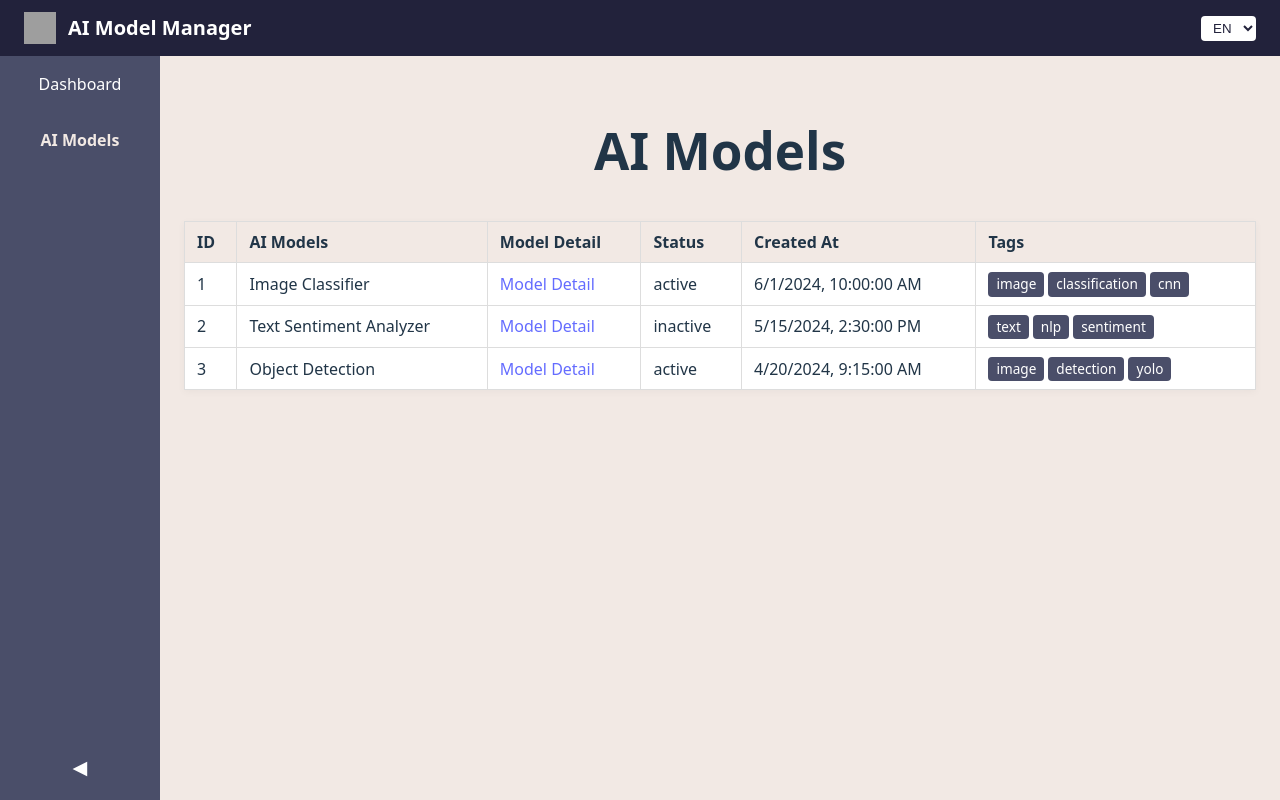
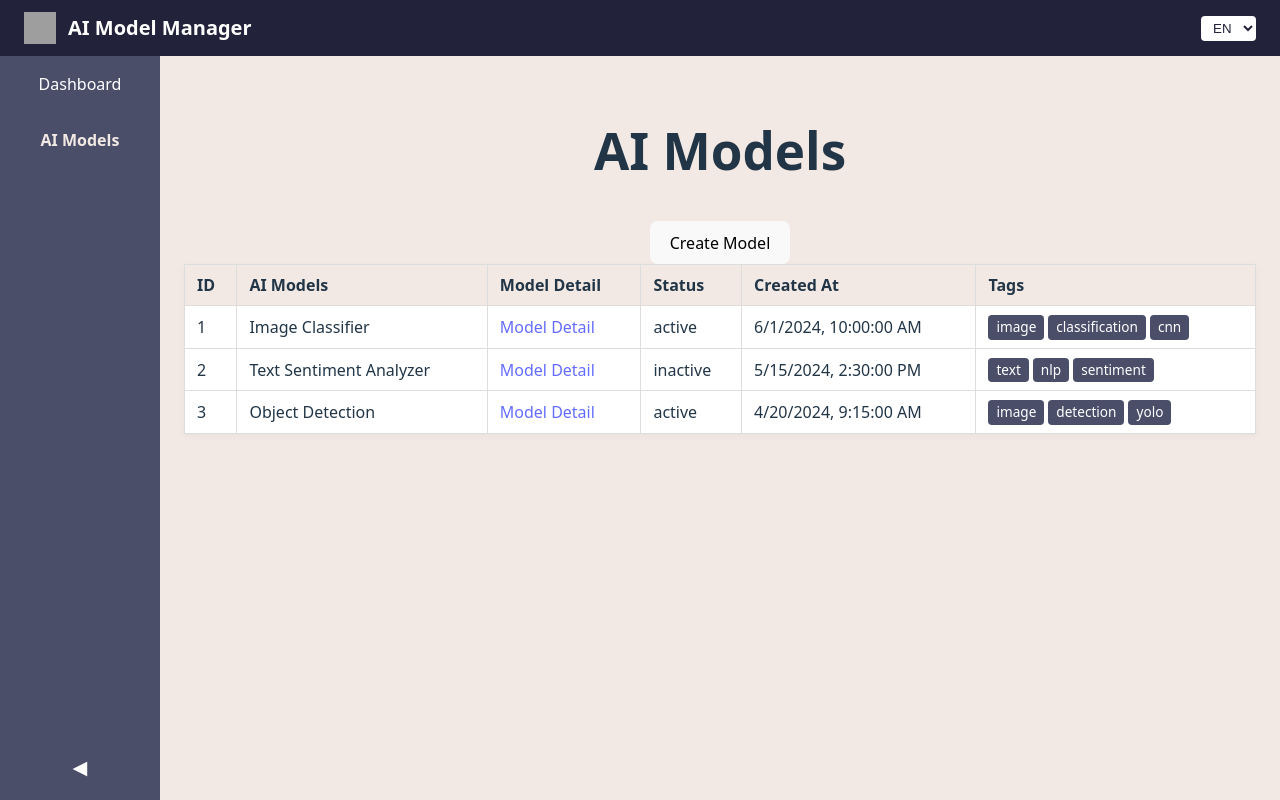
Before and after one commit to uyenuyenvu/AI-demo-RK, a Vue app: page /models in a window 1280 px wide. Built offline with nearby package versions, Linux system fonts and the light colour scheme; grey boxes are pictures that could not be loaded.

Commit message:
add button create

```diff
--- a/src/pages/AIModels.vue
+++ b/src/pages/AIModels.vue
@@ -1,6 +1,9 @@
 <template>
   <div>
     <h1>{{ $t('app.models') }}</h1>
+    <div>
+      <button @click="createModel">Create Model</button>
+    </div>
     <div v-if="isLoading" class="loading">Loading...</div>
     <div v-else-if="error" class="error">{{ error }}</div>
     <table v-else class="models-table">
```
